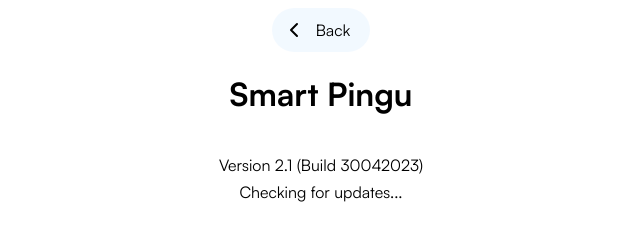
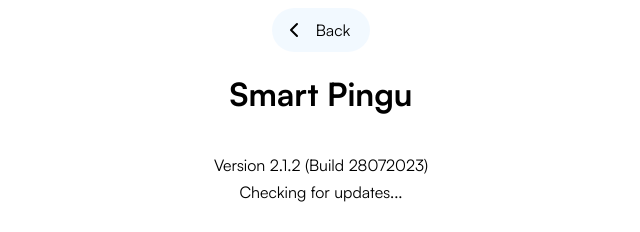
Before and after one commit to ejaz4/smartpingu, a website: page web/about.html in a window 1280 px wide. Shown: the top 232 px of the page, 319-959 px from the left. Drawn offline with Linux system fonts and the light colour scheme; no server answers.

Commit message:
2.1.2 Generic update

```diff
--- a/web/about.html
+++ b/web/about.html
@@ -15,7 +15,7 @@
     <div class="centreDiv">
         <a href="/settings.html" class="backButton"><img src="/images/chevron-left.svg" />Back</a>
         <h1>Smart Pingu</h1>
-        <p style="margin-bottom: 5px;">Version 2.1 (Build 30042023)</p>
+        <p style="margin-bottom: 5px;">Version 2.1.2 (Build 28072023)</p>
         <div id="update">
             <p style="margin-top: 0; text-align: center;" id="updateStatus">Checking for updates...</p>
             <div id="updateInit" style="display: none;">
```
